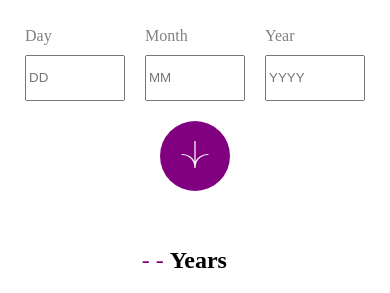
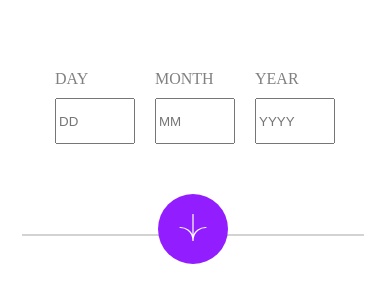
Before and after one commit to VRS-Z/100Dev, a website: page age-calculator-app-main/index.html in a window 390 px wide. Shown: the top 293 px of the page. Drawn offline with Linux system fonts and the light colour scheme.

Commit message:
Final Version

```diff
--- a/age-calculator-app-main/app.js
+++ b/age-calculator-app-main/app.js
@@ -87,7 +87,41 @@ function getYearDiff(date1, date2) {
   return year1 - year2 - 1 + yearComplete;
 }
 
+function empty() {
+  if (
+    document.getElementById("month").value == "" ||
+    document.getElementById("day").value == "" ||
+    document.getElementById("year").value == ""
+  ) {
+    return (
+      (document.getElementById("erroYear").innerHTML =
+        "Preencha todos os campos!") &&
+      (document.getElementById("erroMonth").innerHTML =
+        "Preencha todos os campos!") &&
+      (document.getElementById("erroDay").innerHTML =
+        "Preencha todos os campos!")
+    );
+  }
+}
+
+function erro() {
+  if (document.getElementById("month").value > 12) {
+    return (document.getElementById("erroMonth").innerHTML =
+      "Mês inválido! Digite um mês válido!");
+  }
+  if (document.getElementById("day").value > 31) {
+    return (document.getElementById("erroDay").innerHTML =
+      "Dia inválido! Digite um dia válido!");
+  }
+  if (document.getElementById("year").value > 2021) {
+    return (document.getElementById("erroYear").innerHTML =
+      "Ano inválido! Digite um ano válido!");
+  }
+}
+
 function agir() {
+  empty();
+  erro();
   const bornDate = new Date(
     /*year=*/ Number(document.getElementById("year").value),
     /*month=*/ Number(document.getElementById("month").value) - 1,
--- a/age-calculator-app-main/assets/stylesheet/style.css
+++ b/age-calculator-app-main/assets/stylesheet/style.css
@@ -1,4 +1,9 @@
 body {
+  margin: 0;
+  padding: 0;
+  border: 0;
+  font-size: 100%;
+  overflow: hidden;
   display: flex;
   flex-direction: column;
   align-items: center;
@@ -27,7 +32,6 @@ body {
 }
 
 .result {
-  margin-top: 20px;
   display: flex;
   flex-direction: column;
   gap: 10px;
@@ -35,19 +39,19 @@ body {
 
 .result strong {
   color: black;
-  font-size: x-large;
+  font-size: xxx-large;
 }
 
 .result i {
-  color: purple;
-  font-size: x-large;
+  color: rgb(146, 30, 255);
+  font-size: xxx-large;
 }
 
 .btn {
   border-radius: 70%;
   width: 70px;
   height: 70px;
-  background-color: purple;
+  background-color: rgb(146, 30, 255);
   border: none;
 }
 
@@ -64,3 +68,58 @@ img {
   cursor: pointer;
   background-color: black;
 }
+
+hr {
+  margin-inline-start: 13%;
+  margin-inline-end: -6%;
+  margin-block-start: 40px;
+  margin-block-end: 40px;
+  width: 410px;
+  border: 1px solid lightgray;
+}
+
+.container-btn {
+  display: flex;
+  flex-direction: row;
+}
+
+@media screen and (max-width: 800px) {
+  body {
+    margin: 0;
+    padding: 0;
+    border: 0;
+    font-size: 100%;
+    overflow-x: hidden;
+    overflow-y: hidden;
+  }
+
+  .container {
+    width: 80px;
+    margin-top: 18%;
+  }
+
+  hr {
+    margin-inline-start: 8%;
+    margin-inline-end: -50%;
+    margin-block-start: 40px;
+    margin-block-end: 40px;
+    width: 340px;
+    border: 1px solid lightgray;
+  }
+
+  .sub-container {
+    max-width: 100%;
+  }
+
+  .result {
+    max-width: 100%;
+  }
+
+  .container-btn {
+    margin-top: 5%;
+  }
+
+  .attribution {
+    margin-top: 10%;
+  }
+}
--- a/age-calculator-app-main/index.html
+++ b/age-calculator-app-main/index.html
@@ -2,7 +2,10 @@
 <html lang="en">
   <head>
     <meta charset="UTF-8" />
-    <meta name="viewport" content="width=device-width, initial-scale=1.0" />
+    <meta
+      name="viewport"
+      content="width=device-width, initial-scale=1.0, user-scalable=no"
+    />
     <!-- displays site properly based on user's device -->
 
     <link
@@ -20,22 +23,28 @@
   <body>
     <div class="container">
       <div class="sub-container">
-        <label for="text">Day</label>
+        <label for="text">DAY</label>
         <input type="text" placeholder="DD" id="day" />
+        <label for="text" id="erroDay"></label>
       </div>
       <div class="sub-container">
-        <label for="text">Month</label>
+        <label for="text">MONTH</label>
         <input type="text" placeholder="MM" id="month" />
+        <label for="text" id="erroMonth"></label>
       </div>
       <div class="sub-container">
-        <label for="text">Year</label>
+        <label for="text">YEAR</label>
         <input type="text" placeholder="YYYY" id="year" />
+        <label for="text" id="erroYear"></label>
       </div>
     </div>
 
-    <button onclick="agir()" class="btn">
-      <img src="assets/images/icon-arrow.svg" alt="" />
-    </button>
+    <div class="container-btn">
+      <hr />
+      <button onclick="agir()" class="btn">
+        <img src="assets/images/icon-arrow.svg" alt="Button to init" />
+      </button>
+    </div>
 
     <div class="result">
       <p id="resultYear"><i>- - </i><strong> Years</strong></p>
```
